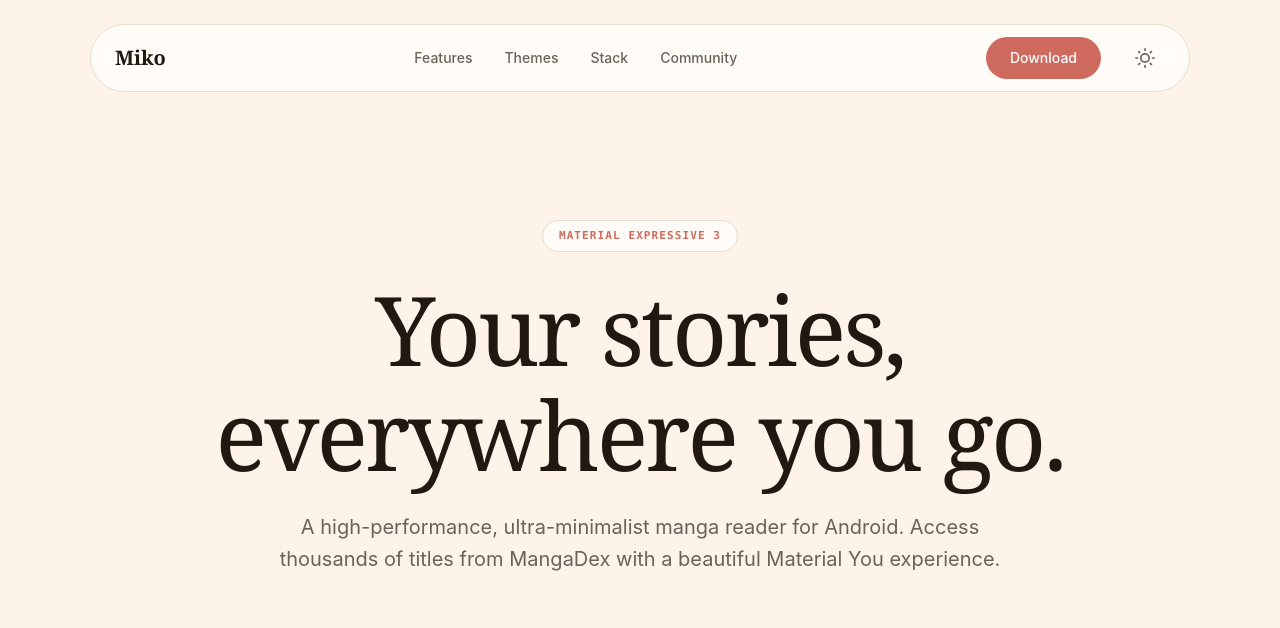
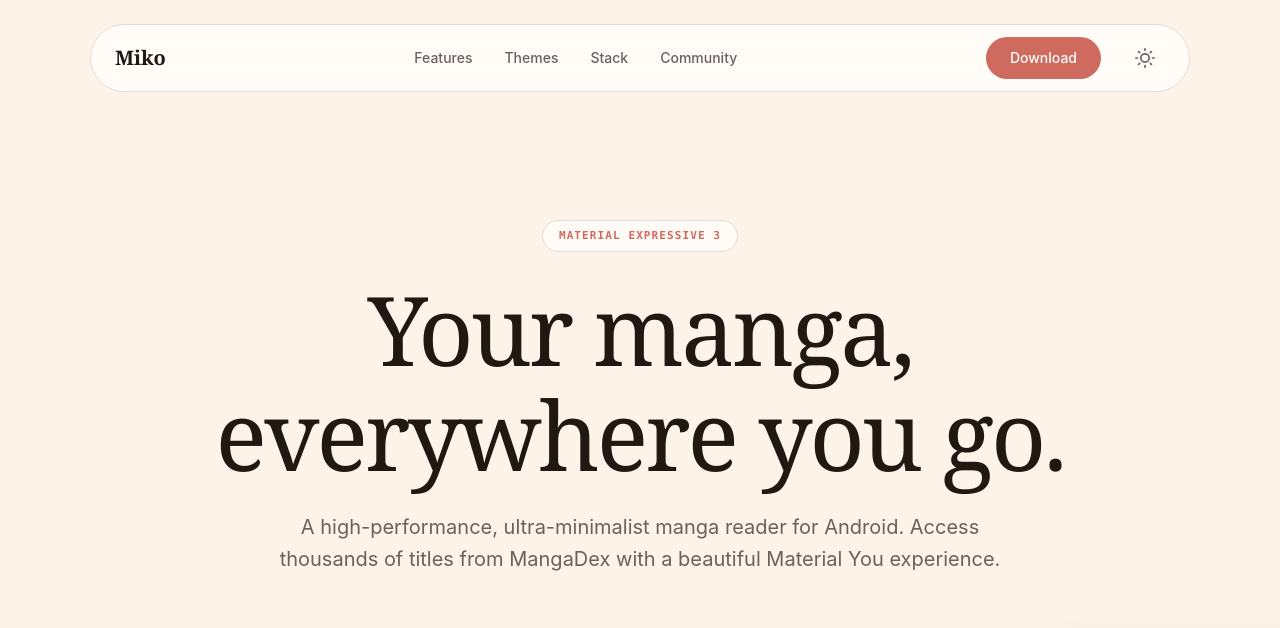
Before and after one commit to Hotaro26/miko, a plain HTML site: page index.html in a window 1280 px wide. Shown: the top 628 px of the page. Drawn offline with Linux system fonts and the light colour scheme.

Commit message:
Update heading text from 'stories' to 'manga'

```diff
--- a/index.html
+++ b/index.html
@@ -813,7 +813,7 @@
   <section class="section hero">
     <div class="container">
       <span class="caps">Material Expressive 3</span>
-      <h1>Your stories,<br>everywhere you go.</h1>
+      <h1>Your manga,<br>everywhere you go.</h1>
       <p>A high-performance, ultra-minimalist manga reader for Android. Access thousands of titles from MangaDex with a beautiful Material You experience.</p>
 
       <div class="hero-actions">
```
